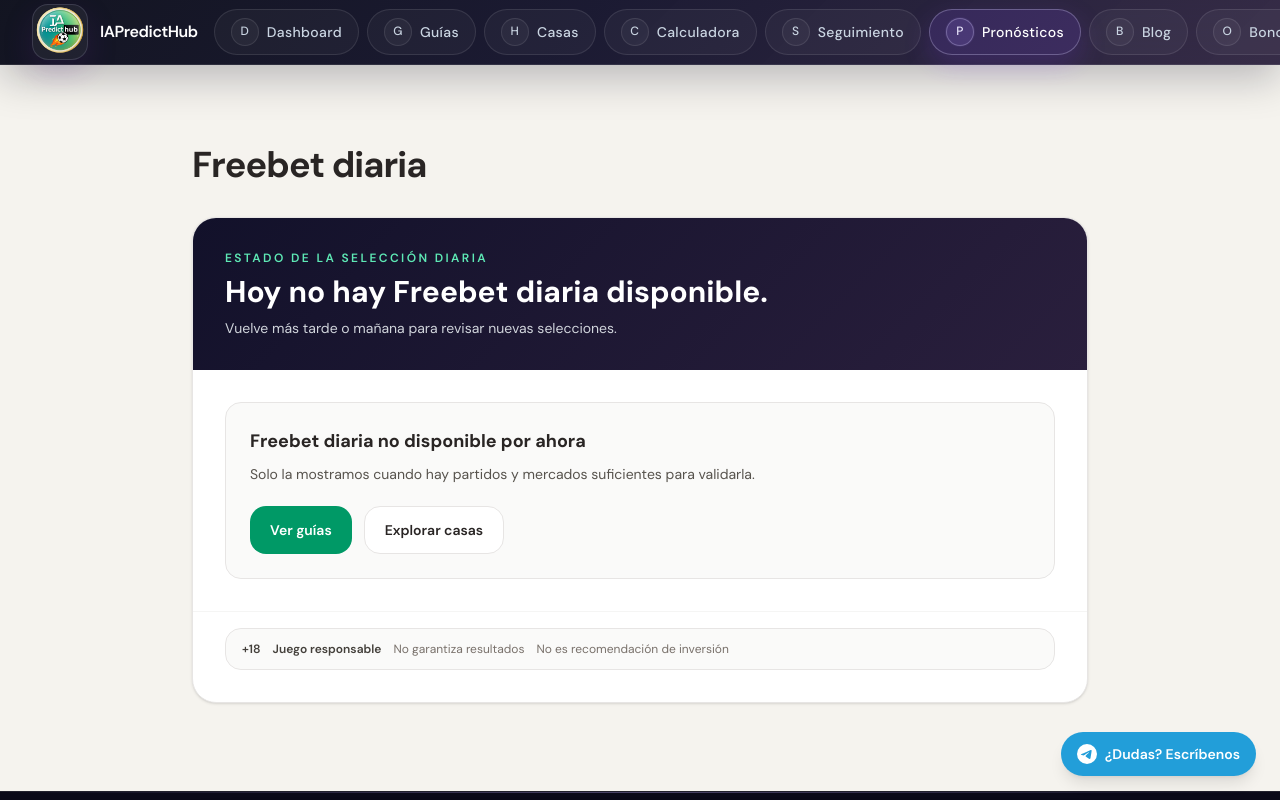
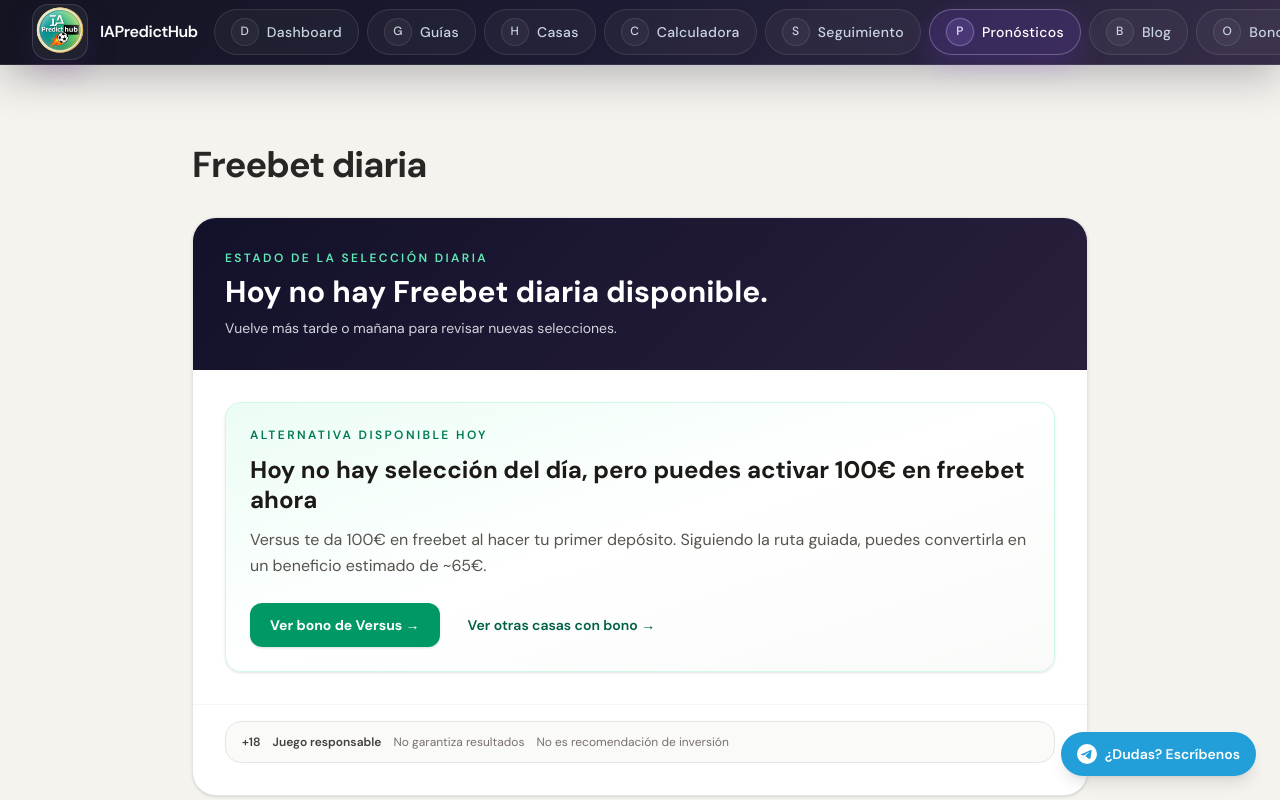
Before and after one commit to eloylt13/matched-betting-app, a Next.js app: page /pronosticos in a window 1280 px wide. Shown: the top 800 px of the page. Built offline with nearby package versions, Linux system fonts and the light colour scheme; no server answers; a web font is replaced by a local one.

Commit message:
feat: add Versus fallback when daily freebet is unavailable

```diff
--- a/app/pronosticos/page.tsx
+++ b/app/pronosticos/page.tsx
@@ -1,4 +1,5 @@
 import type { Metadata } from 'next'
+import Link from 'next/link'
 
 const todayUpdateLabel = new Date().toLocaleDateString('es-ES', {
   day: '2-digit',
@@ -8,7 +9,6 @@ const todayUpdateLabel = new Date().toLocaleDateString('es-ES', {
 })
 
 import { FreebetDailyReveal } from '@/components/pronosticos/FreebetDailyReveal'
-import { PronosticosCtas } from '@/components/pronosticos/PronosticosCtas'
 import { getQuantLiteCombinada } from '@/lib/pronosticos/engine'
 
 export const metadata: Metadata = {
@@ -105,13 +105,29 @@ export default async function PronosticosPage() {
                 </div>
               </>
             ) : (
-              <div className="rounded-2xl border border-stone-200 bg-stone-50 p-5 sm:p-6">
-                <h3 className="text-lg font-bold text-stone-800">Freebet diaria no disponible por ahora</h3>
-                <p className="mt-2 text-sm leading-relaxed text-stone-600">
-                  Solo la mostramos cuando hay partidos y mercados suficientes para validarla.
+              <div className="rounded-2xl border border-emerald-100 bg-gradient-to-br from-emerald-50 via-white to-stone-50 p-5 shadow-sm sm:p-6">
+                <p className="text-xs font-semibold uppercase tracking-[0.2em] text-emerald-700">
+                  Alternativa disponible hoy
                 </p>
-                <div className="mt-5">
-                  <PronosticosCtas />
+                <h3 className="mt-3 text-xl font-bold leading-tight text-stone-900 sm:text-2xl">
+                  Hoy no hay selección del día, pero puedes activar 100€ en freebet ahora
+                </h3>
+                <p className="mt-3 text-sm leading-relaxed text-stone-600 sm:text-base">
+                  Versus te da 100€ en freebet al hacer tu primer depósito. Siguiendo la ruta guiada, puedes convertirla en un beneficio estimado de ~65€.
+                </p>
+                <div className="mt-6 flex flex-col gap-3 sm:flex-row sm:items-center">
+                  <Link
+                    href="/casas/versus"
+                    className="inline-flex items-center justify-center rounded-xl bg-emerald-600 px-5 py-3 text-sm font-bold text-white shadow-sm transition hover:bg-emerald-700 focus:outline-none focus:ring-2 focus:ring-emerald-500 focus:ring-offset-2"
+                  >
+                    Ver bono de Versus →
+                  </Link>
+                  <Link
+                    href="/casas"
+                    className="inline-flex items-center justify-center rounded-xl px-4 py-2 text-sm font-semibold text-emerald-800 transition hover:bg-emerald-100"
+                  >
+                    Ver otras casas con bono →
+                  </Link>
                 </div>
               </div>
             )}
```
